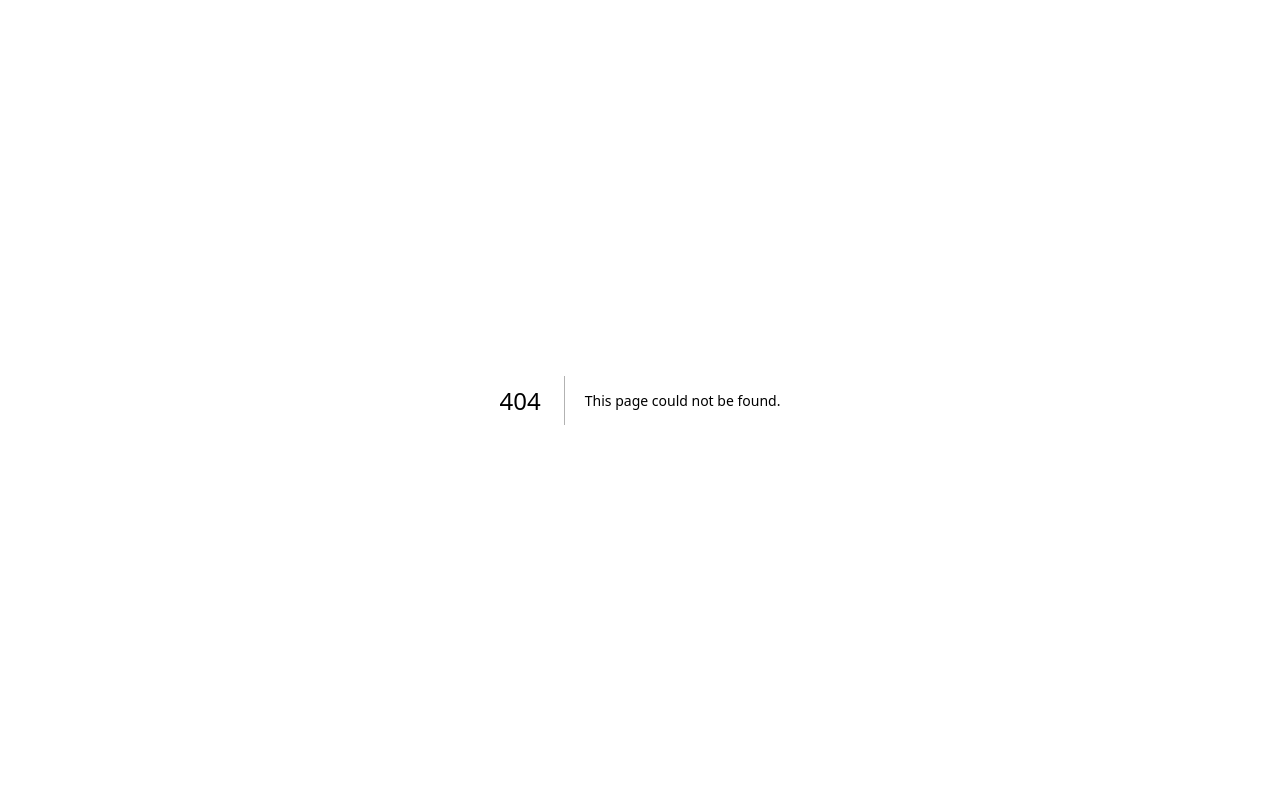
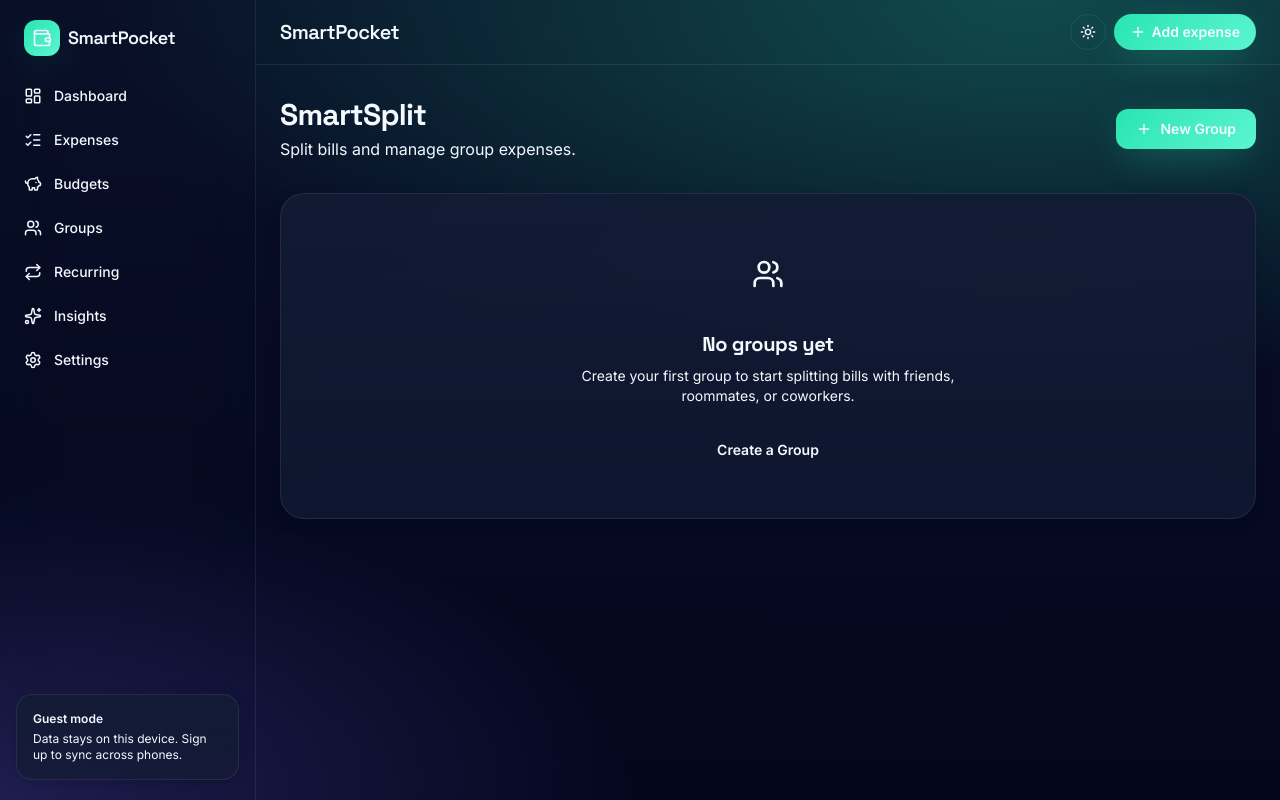
Before and after one commit to Kunal074/Smartpocket, a Next.js app: page /dashboard/groups in a window 1280 px wide. Before the commit this address had no page. Built offline with nearby package versions, Linux system fonts and the light colour scheme.

Commit message:
Create dashboard groups page to list all groups

```diff
--- /dev/null
+++ b/app/dashboard/groups/page.js
@@ -0,0 +1,71 @@
+'use client';
+
+import { useEffect, useState } from 'react';
+import { Plus, Users } from 'lucide-react';
+import { useGroups } from '@/hooks/useGroups';
+import GroupCard from '@/components/groups/GroupCard';
+import CreateGroupSheet from '@/components/groups/CreateGroupSheet';
+
+export default function GroupsPage() {
+  const { groups, fetchGroups, isLoading } = useGroups();
+  const [isCreateSheetOpen, setIsCreateSheetOpen] = useState(false);
+
+  useEffect(() => {
+    fetchGroups();
+  }, [fetchGroups]);
+
+  return (
+    <div className="space-y-8">
+      {/* Header */}
+      <div className="flex flex-col gap-4 sm:flex-row sm:items-center sm:justify-between">
+        <div>
+          <h2 className="font-display text-3xl font-bold tracking-tight">SmartSplit</h2>
+          <p className="mt-1 text-muted-foreground">Split bills and manage group expenses.</p>
+        </div>
+        <button
+          onClick={() => setIsCreateSheetOpen(true)}
+          className="inline-flex items-center justify-center gap-2 rounded-xl gradient-primary px-5 py-2.5 text-sm font-semibold text-primary-foreground shadow-glow hover:opacity-90"
+        >
+          <Plus className="h-4 w-4" /> New Group
+        </button>
+      </div>
+
+      {/* Groups Grid */}
+      {isLoading && groups.length === 0 ? (
+        <div className="flex h-40 items-center justify-center">
+          <div className="h-6 w-6 animate-spin rounded-full border-2 border-primary border-t-transparent" />
+        </div>
+      ) : groups.length > 0 ? (
+        <div className="grid gap-4 sm:grid-cols-2 lg:grid-cols-3">
+          {groups.map((group) => (
+            <GroupCard key={group.id} group={group} />
+          ))}
+        </div>
+      ) : (
+        <div className="glass flex flex-col items-center justify-center rounded-3xl p-12 text-center">
+          <div className="flex h-16 w-16 items-center justify-center rounded-2xl bg-primary/10 text-primary">
+            <Users className="h-8 w-8" />
+          </div>
+          <h3 className="mt-6 font-display text-xl font-bold">No groups yet</h3>
+          <p className="mt-2 max-w-sm text-sm text-muted-foreground">
+            Create your first group to start splitting bills with friends, roommates, or coworkers.
+          </p>
+          <button
+            onClick={() => setIsCreateSheetOpen(true)}
+            className="mt-6 inline-flex items-center justify-center gap-2 rounded-xl bg-accent px-5 py-2.5 text-sm font-semibold text-foreground hover:bg-accent/80"
+          >
+            Create a Group
+          </button>
+        </div>
+      )}
+
+      {/* Slide-over sheet for creating a group */}
+      {isCreateSheetOpen && (
+        <CreateGroupSheet
+          isOpen={isCreateSheetOpen}
+          onClose={() => setIsCreateSheetOpen(false)}
+        />
+      )}
+    </div>
+  );
+}
```
